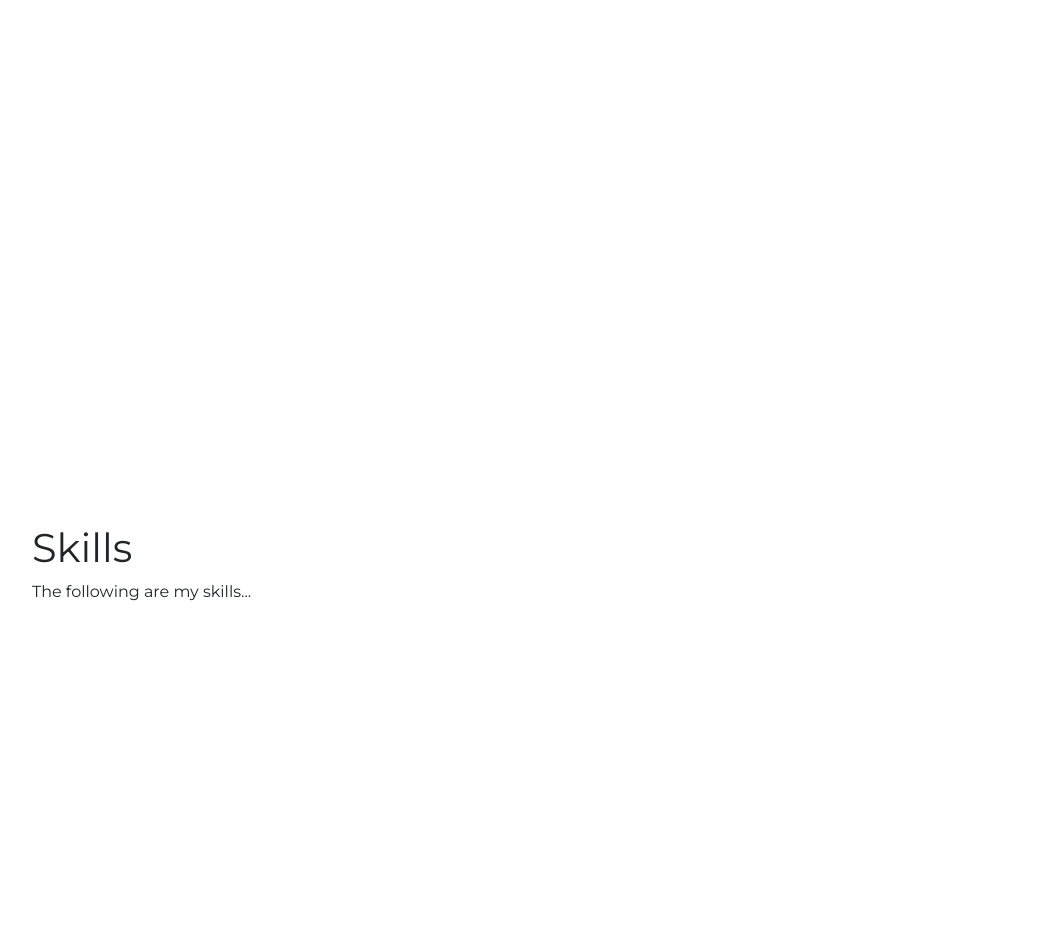
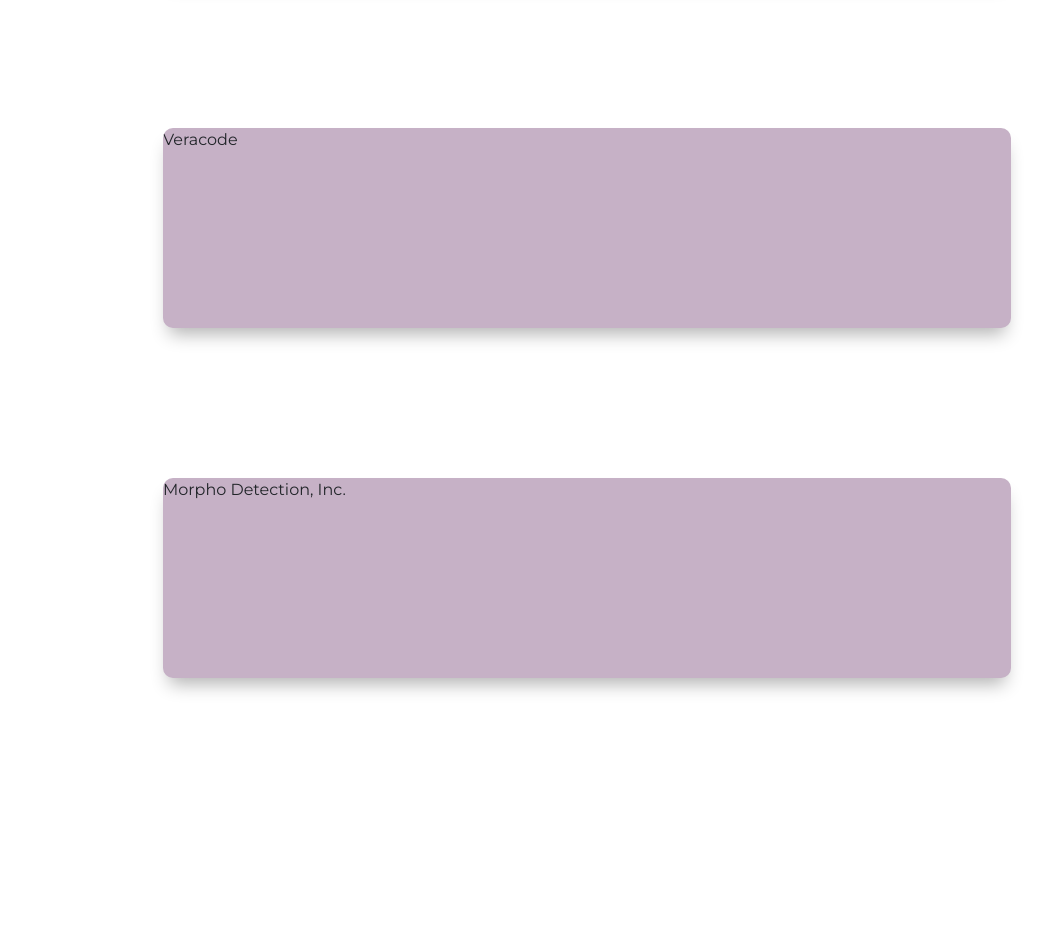
Before and after one commit to jbisa/jaybisa-website, a React (Create React App) app: page / in a window 1280 px wide. Shown: the part 1940-2892 px from the top of the page, without its empty margins (53-1097 px from the left). Built offline with nearby package versions, Linux system fonts and the light colour scheme.

Commit message:
Add animations for experience section.

```diff
--- a/package.json
+++ b/package.json
@@ -6,6 +6,7 @@
     "@testing-library/jest-dom": "^5.11.6",
     "@testing-library/react": "^11.2.2",
     "@testing-library/user-event": "^12.2.2",
+    "aos": "^2.3.4",
     "bootstrap": "^4.5.3",
     "react": "^17.0.1",
     "react-dom": "^17.0.1",
--- a/src/App.css
+++ b/src/App.css
@@ -35,7 +35,7 @@
 
 .section {
   padding-top: 5rem !important;
-  padding-bottom: 35rem !important;
+  padding-bottom: 20rem !important;
 }
 
 .page-wrap {
--- a/src/components/About.js
+++ b/src/components/About.js
@@ -3,7 +3,7 @@
 class About extends Component {
     render() {
         return(
-            <section id="#about" class="container py-5 section">
+            <section id="#about" className="container py-5 section">
                 <h1>About</h1>
                 <p>Hi, my name is Jay Bisa and I'm a Software Engineer.</p>
             </section>
--- /dev/null
+++ b/src/components/Boxes.css
@@ -0,0 +1,15 @@
+.boxes {
+    margin: 20px;
+    margin-top: 150px;
+    background-color: rgb(198, 177, 198);
+    overflow: hidden;
+    height: 200px;
+    max-height: 35vh;
+    box-shadow: 0px 12px 18px -6px rgba(0, 0, 0, 0.3);
+    border-radius: 10px 10px 10px 10px;
+}
+
+.grids {
+    max-width: 80%;
+    margin: auto;
+}
--- a/src/components/Experience.js
+++ b/src/components/Experience.js
@@ -1,14 +1,24 @@
-import React, { Component } from 'react';
+import React, { Component, useEffect } from 'react';
+import Aos from 'aos';
+import 'aos/dist/aos.css';
+import './Boxes.css'
 
-class Experience extends Component {
-    render() {
-        return(
-            <section id="#experience" class="container py-5 section">
-                <h1>Experience</h1>
-                <p>Here's my journey so far...</p>
-            </section>
-        )
-    }
+const Experience = () => {
+    useEffect(() => {
+        Aos.init({ duration: 2000 });
+    }, []);
+
+    return(
+        <section id="#experience" className="container py-5 section">
+            <h1>Experience</h1>
+            <p>Here's my journey so far...</p>
+            <div className="grids">
+                <div data-aos="fade-left" className="boxes">Wayfair</div>
+                <div data-aos="fade-right" className="boxes">Veracode</div>
+                <div data-aos="fade-left" className="boxes">Morpho Detection, Inc.</div>
+            </div>
+        </section>
+    );
 }
 
 export default Experience;
--- a/src/components/Footer.js
+++ b/src/components/Footer.js
@@ -3,8 +3,8 @@
 class Footer extends Component {
     render() {
         return(
-            <footer class="footer py-3">
-                <div class="text-center text-muted">
+            <footer className="footer py-3">
+                <div className="text-center text-muted">
                     Designed & Built by Jay Bisa: <a href="https://github.com/jbisa/jaybisa-website" target="_blank" rel="noreferrer"><img src="github.png" alt="Github Logo"/></a>
                 </div>
             </footer>
--- a/src/components/Interests.js
+++ b/src/components/Interests.js
@@ -3,7 +3,7 @@
 class Interests extends Component {
     render() {
         return(
-            <section id="#interests" class="container py-5 section">
+            <section id="#interests" className="container py-5 section">
                 <h1>Interests</h1>
                 <p>Outside of software development, I'm interested in...</p>
             </section>
--- a/src/components/Jumbotron.js
+++ b/src/components/Jumbotron.js
@@ -4,14 +4,14 @@
 class Jumbotron extends Component {
     render() {
         return(
-            <div class="jumbotron text-center">
-                <div class="container container-jumbotron">
-                    <div class="jumbotron-text-box py-5">
-                        <h1 class="display-4">Hi, I'm Jay Bisa.</h1>
+            <div className="jumbotron text-center">
+                <div className="container container-jumbotron">
+                    <div className="jumbotron-text-box py-5">
+                        <h1 className="display-4">Hi, I'm Jay Bisa.</h1>
                         <h2>I build software to solve complex problems.</h2>
                     </div>
-                    <div class="button">
-                        <p class="lead"><a class="btn btn-primary btn-lg" href="#" role="button">Resume</a></p>
+                    <div className="button">
+                        <p className="lead"><a className="btn btn-primary btn-lg" href="#" role="button">Resume</a></p>
                     </div>
                 </div>
             </div>
--- a/src/components/Skills.js
+++ b/src/components/Skills.js
@@ -3,7 +3,7 @@
 class Skills extends Component {
     render() {
         return(
-            <section id="#skills" class="container py-5 section">
+            <section id="#skills" className="container py-5 section">
                 <h1>Skills</h1>
                 <p>The following are my skills...</p>
             </section>
```
Also changed, not shown: 2 other files (tests, documents, lock files or other folders).
